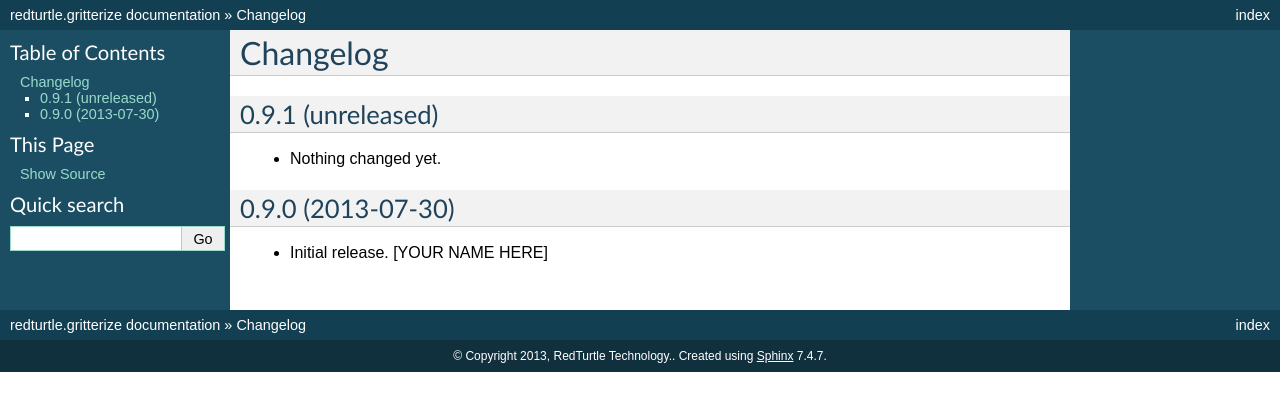
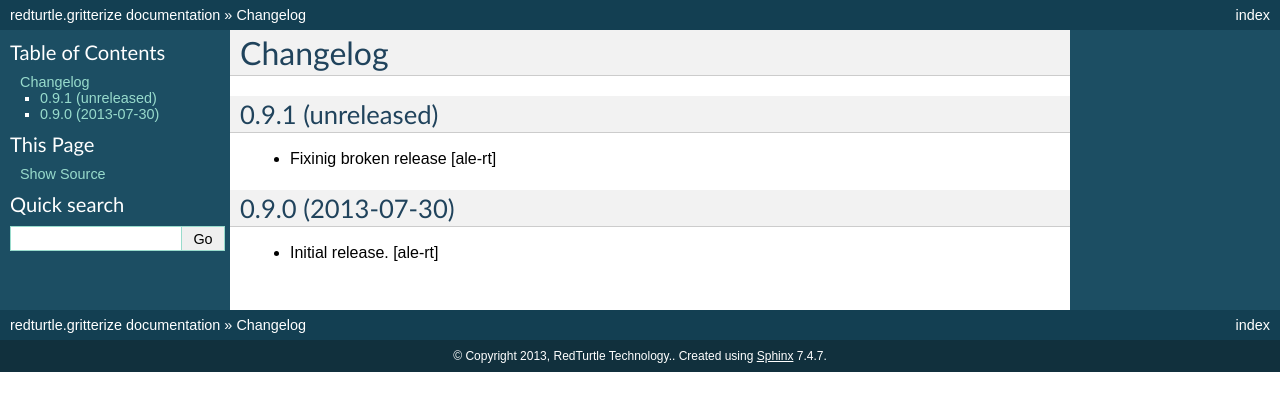
Before and after one commit to RedTurtle/redturtle.gritterize, a Sphinx documentation site: the page built from docs/CHANGELOG.rst, in a window 1280 px wide. Shown: the top 411 px of the page. Built offline with Sphinx 7.4.7, drawn with Linux system fonts in a browser that asks for light colours.

Commit message:
fixing release

```diff
--- a/docs/CHANGELOG.rst
+++ b/docs/CHANGELOG.rst
@@ -5,11 +5,11 @@ Changelog
 0.9.1 (unreleased)
 ------------------
 
-- Nothing changed yet.
+- Fixinig broken release [ale-rt]
 
 
 0.9.0 (2013-07-30)
 ------------------
 
 - Initial release.
-  [YOUR NAME HERE]
+  [ale-rt]
--- a/setup.py
+++ b/setup.py
@@ -16,7 +16,7 @@ long_description = \
 
 setup(
     name='redturtle.gritterize',
-    version='0.9.1.dev0',
+    version='0.9.0',
     description="Plone integration with Gritter",
     long_description=long_description,
     # Get more from https://pypi.python.org/pypi?%3Aaction=list_classifiers
```
Also changed, not shown: README.rst (line endings or trailing spaces), 1 other file.
